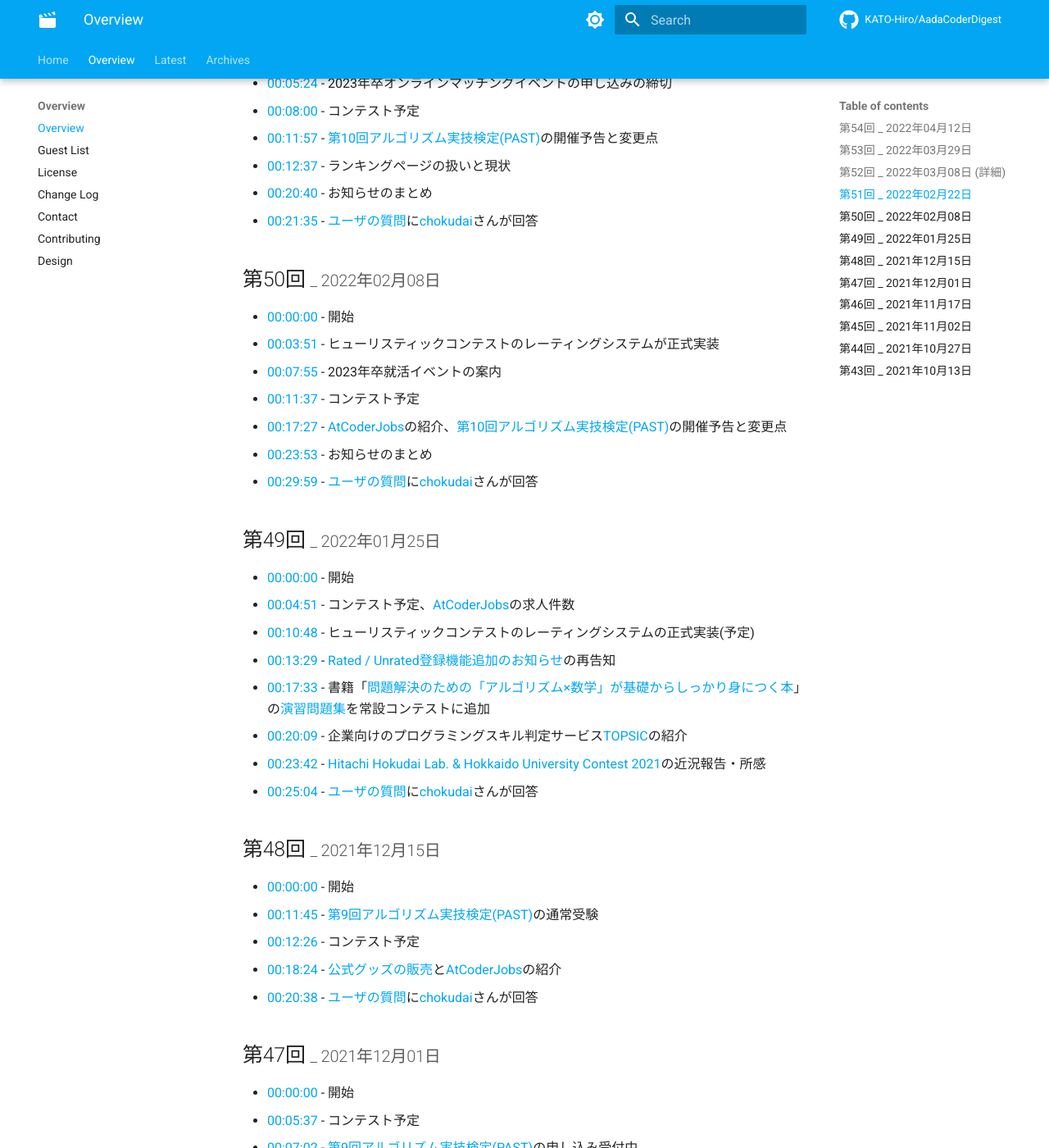
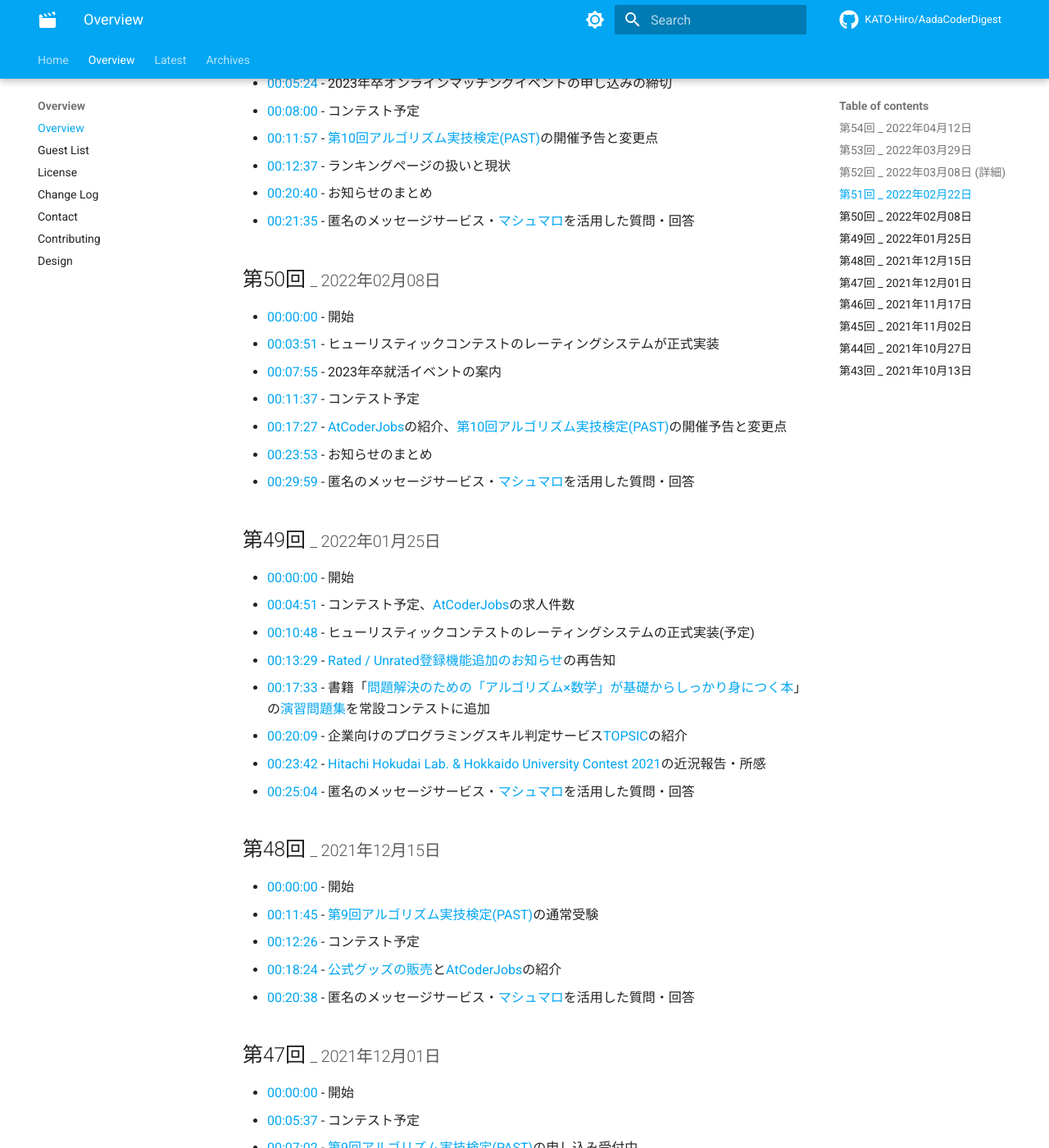
Before and after one commit to KATO-Hiro/AadaCoderDigest, an MkDocs documentation site: the page built from docs/overview/overview.md, in a window 1280 px wide and 1400 px high, scrolled down 1160 px. Shown: the whole window at 82% size. Built offline with MkDocs 1.6.1 and Material for MkDocs 9.7.7, drawn with Linux system fonts in a browser that asks for light colours; comment, search, counter and statistics services are not loaded; some of the changed text lies outside the part shown.

Commit message:
:books: Fix descriptions (#89)

```diff
--- a/docs/overview/overview.md
+++ b/docs/overview/overview.md
@@ -16,7 +16,7 @@
 - [00:02:27](https://youtu.be/TqIhioUzmmc?t=147){.internal-link target=_blank} - コンテスト予定
 - [00:11:33](https://youtu.be/TqIhioUzmmc?t=693){.internal-link target=_blank} - [第10回アルゴリズム実技検定(PAST)](https://past.atcoder.jp/){.internal-link target=_blank}の通常受験の案内
 - [00:12:47](https://youtu.be/TqIhioUzmmc?t=767){.internal-link target=_blank} - [モノグサ プログラミングコンテスト2022（AtCoder Heuristic Contest 009）](https://atcoder.jp/contests/ahc009){.internal-link target=_blank}のすすめ
-- [00:15:00](https://youtu.be/TqIhioUzmmc?t=900){.internal-link target=_blank} - [ユーザの質問](https://marshmallow-qa.com/atcoder){.internal-link target=_blank}に[chokudai](https://atcoder.jp/users/chokudai){.internal-link target=_blank}さんが回答
+- [00:15:00](https://youtu.be/TqIhioUzmmc?t=900){.internal-link target=_blank} - 匿名のメッセージサービス・[マシュマロ](https://marshmallow-qa.com/atcoder){.internal-link target=_blank}を活用した質問・回答
 
 ## 第52回 <small>_ 2022年03月08日 [(詳細)](https://kato-hiro.github.io/AadaCoderDigest/details/archives/2022/52nd)</small>
 
@@ -36,7 +36,7 @@
 - [00:11:57](https://youtu.be/Q-RHzagU6OM?t=717){.internal-link target=_blank} - [第10回アルゴリズム実技検定(PAST)](https://past.atcoder.jp/){.internal-link target=_blank}の開催予告と変更点
 - [00:12:37](https://youtu.be/Q-RHzagU6OM?t=757){.internal-link target=_blank} - ランキングページの扱いと現状
 - [00:20:40](https://youtu.be/Q-RHzagU6OM?t=1240){.internal-link target=_blank} - お知らせのまとめ
-- [00:21:35](https://youtu.be/Q-RHzagU6OM?t=1295){.internal-link target=_blank} - [ユーザの質問](https://marshmallow-qa.com/atcoder){.internal-link target=_blank}に[chokudai](https://atcoder.jp/users/chokudai){.internal-link target=_blank}さんが回答
+- [00:21:35](https://youtu.be/Q-RHzagU6OM?t=1295){.internal-link target=_blank} - 匿名のメッセージサービス・[マシュマロ](https://marshmallow-qa.com/atcoder){.internal-link target=_blank}を活用した質問・回答
 
 ## 第50回 <small>_ 2022年02月08日 </small>
 
@@ -46,7 +46,7 @@
 - [00:11:37](https://youtu.be/qmsNsMakZoo?t=697){.internal-link target=_blank} - コンテスト予定
 - [00:17:27](https://youtu.be/qmsNsMakZoo?t=1047){.internal-link target=_blank} - [AtCoderJobs](https://jobs.atcoder.jp/){.internal-link target=_blank}の紹介、[第10回アルゴリズム実技検定(PAST)](https://past.atcoder.jp/){.internal-link target=_blank}の開催予告と変更点
 - [00:23:53](https://youtu.be/qmsNsMakZoo?t=1433){.internal-link target=_blank} - お知らせのまとめ
-- [00:29:59](https://youtu.be/qmsNsMakZoo?t=1799){.internal-link target=_blank} - [ユーザの質問](https://marshmallow-qa.com/atcoder){.internal-link target=_blank}に[chokudai](https://atcoder.jp/users/chokudai){.internal-link target=_blank}さんが回答
+- [00:29:59](https://youtu.be/qmsNsMakZoo?t=1799){.internal-link target=_blank} - 匿名のメッセージサービス・[マシュマロ](https://marshmallow-qa.com/atcoder){.internal-link target=_blank}を活用した質問・回答
 
 ## 第49回 <small>_ 2022年01月25日 </small>
 
@@ -57,7 +57,7 @@
 - [00:17:33](https://youtu.be/y--OiK8Cyrg?t=1053){.internal-link target=_blank} - 書籍「[問題解決のための「アルゴリズム×数学」が基礎からしっかり身につく本](https://www.amazon.co.jp/%E5%95%8F%E9%A1%8C%E8%A7%A3%E6%B1%BA%E3%81%AE%E3%81%9F%E3%82%81%E3%81%AE%E3%80%8C%E3%82%A2%E3%83%AB%E3%82%B4%E3%83%AA%E3%82%BA%E3%83%A0%C3%97%E6%95%B0%E5%AD%A6%E3%80%8D%E3%81%8C%E5%9F%BA%E7%A4%8E%E3%81%8B%E3%82%89%E3%81%97%E3%81%A3%E3%81%8B%E3%82%8A%E8%BA%AB%E3%81%AB%E3%81%A4%E3%81%8F%E6%9C%AC-%E7%B1%B3%E7%94%B0-%E5%84%AA%E5%B3%BB-ebook/dp/B09NXFQRD3?__mk_ja_JP=%E3%82%AB%E3%82%BF%E3%82%AB%E3%83%8A&crid=31N5XBUCW222H&keywords=%E3%82%A2%E3%83%AB%E3%82%B4%E3%83%AA%E3%82%BA%E3%83%A0+%E6%95%B0%E5%AD%A6&qid=1643109550&sprefix=%E3%82%A2%E3%83%AB%E3%82%B4%E3%83%AA%E3%82%BA%E3%83%A0+%E6%95%B0%E5%AD%A6,aps,182&sr=8-1&linkCode=shr&tag=chokudai-22&language=ja_JP&ref_=as_li_ss_shr&creativeASIN=B09NXFQRD3&camp=1207&creative=undefined&linkId=566ced8b09520361b1763ed25b5ca2e1){.internal-link target=_blank}」の[演習問題集](https://atcoder.jp/contests/math-and-algorithm){.internal-link target=_blank}を常設コンテストに追加
 - [00:20:09](https://youtu.be/y--OiK8Cyrg?t=1209){.internal-link target=_blank} - 企業向けのプログラミングスキル判定サービス[TOPSIC](https://products.sint.co.jp/topsic){.internal-link target=_blank}の紹介
 - [00:23:42](https://youtu.be/y--OiK8Cyrg?t=1422){.internal-link target=_blank} - [Hitachi Hokudai Lab. & Hokkaido University Contest 2021](https://atcoder.jp/contests/hokudai-hitachi2021){.internal-link target=_blank}の近況報告・所感
-- [00:25:04](https://youtu.be/y--OiK8Cyrg?t=1504){.internal-link target=_blank} - [ユーザの質問](https://marshmallow-qa.com/atcoder){.internal-link target=_blank}に[chokudai](https://atcoder.jp/users/chokudai){.internal-link target=_blank}さんが回答
+- [00:25:04](https://youtu.be/y--OiK8Cyrg?t=1504){.internal-link target=_blank} - 匿名のメッセージサービス・[マシュマロ](https://marshmallow-qa.com/atcoder){.internal-link target=_blank}を活用した質問・回答
 
 ## 第48回 <small>_ 2021年12月15日 </small>
 
@@ -65,7 +65,7 @@
 - [00:11:45](https://youtu.be/sXG-Oy6SZ_E?t=705){.internal-link target=_blank} - [第9回アルゴリズム実技検定(PAST)](https://atcoder.jp/contests/past202112-open){.internal-link target=_blank}の通常受験
 - [00:12:26](https://youtu.be/sXG-Oy6SZ_E?t=746){.internal-link target=_blank} - コンテスト予定
 - [00:18:24](https://youtu.be/sXG-Oy6SZ_E?t=1104){.internal-link target=_blank} - [公式グッズの販売](https://suzuri.jp/AtCoder){.internal-link target=_blank}と[AtCoderJobs](https://jobs.atcoder.jp/){.internal-link target=_blank}の紹介
-- [00:20:38](https://youtu.be/sXG-Oy6SZ_E?t=1238){.internal-link target=_blank} - [ユーザの質問](https://marshmallow-qa.com/atcoder){.internal-link target=_blank}に[chokudai](https://atcoder.jp/users/chokudai){.internal-link target=_blank}さんが回答
+- [00:20:38](https://youtu.be/sXG-Oy6SZ_E?t=1238){.internal-link target=_blank} - 匿名のメッセージサービス・[マシュマロ](https://marshmallow-qa.com/atcoder){.internal-link target=_blank}を活用した質問・回答
 
 ## 第47回 <small>_ 2021年12月01日 </small>
 
@@ -73,7 +73,7 @@
 - [00:05:37](https://youtu.be/kN5V4M0BEOU?t=337){.internal-link target=_blank} - コンテスト予定
 - [00:07:02](https://youtu.be/kN5V4M0BEOU?t=422){.internal-link target=_blank} - [第9回アルゴリズム実技検定(PAST)](https://atcoder.jp/contests/past202112-open){.internal-link target=_blank}の申し込み受付中
 - [00:08:45](https://youtu.be/kN5V4M0BEOU?t=525){.internal-link target=_blank} - [Rated / Unrated登録機能](https://atcoder.jp/posts/744){.internal-link target=_blank}に関する説明・注意事項
-- [00:27:42](https://youtu.be/kN5V4M0BEOU?t=1662){.internal-link target=_blank} - [ユーザの質問](https://marshmallow-qa.com/atcoder){.internal-link target=_blank}に[chokudai](https://atcoder.jp/users/chokudai){.internal-link target=_blank}さんが回答
+- [00:27:42](https://youtu.be/kN5V4M0BEOU?t=1662){.internal-link target=_blank} - 匿名のメッセージサービス・[マシュマロ](https://marshmallow-qa.com/atcoder){.internal-link target=_blank}を活用した質問・回答
 
 ## 第46回 <small>_ 2021年11月17日 </small>
 
@@ -82,7 +82,7 @@
 - [00:10:25](https://youtu.be/_Kshag8JigQ?t=625){.internal-link target=_blank} - [Hitachi Hokudai Lab. & Hokkaido University Contest 2021](https://atcoder.jp/contests/hokudai-hitachi2021){.internal-link target=_blank}の開催
 - [00:13:29](https://youtu.be/_Kshag8JigQ?t=809){.internal-link target=_blank} - コンテスト予定
 - [00:24:02](https://youtu.be/_Kshag8JigQ?t=1442){.internal-link target=_blank} - [AtCoder Beginner Contest 230](https://atcoder.jp/contests/abc230){.internal-link target=_blank}が平日開催に至った経緯
-- [00:27:01](https://youtu.be/_Kshag8JigQ?t=1621){.internal-link target=_blank} - [ユーザの質問](https://marshmallow-qa.com/atcoder){.internal-link target=_blank}に[chokudai](https://atcoder.jp/users/chokudai){.internal-link target=_blank}さんが回答
+- [00:27:01](https://youtu.be/_Kshag8JigQ?t=1621){.internal-link target=_blank} - 匿名のメッセージサービス・[マシュマロ](https://marshmallow-qa.com/atcoder){.internal-link target=_blank}を活用した質問・回答
 
 ## 第45回 <small>_ 2021年11月02日 </small>
 
@@ -107,4 +107,4 @@
 - [00:04:53](https://youtu.be/Z1hLjnvT-ck?t=293){.internal-link target=_blank} - コンテスト予定
 - [00:14:11](https://youtu.be/Z1hLjnvT-ck?t=851){.internal-link target=_blank} - [第8回アルゴリズム実技検定(PAST)](https://atcoder.jp/contests/past202109-open){.internal-link target=_blank}の過去問と解説を公開
 - [00:19:45](https://youtu.be/Z1hLjnvT-ck?t=1185){.internal-link target=_blank} - 漫画「[100日後に退職する47歳](https://twitter.com/tome_ura){.internal-link target=_blank}」との関連性
-- [00:22:43](https://youtu.be/Z1hLjnvT-ck?t=1363){.internal-link target=_blank} - [ユーザの質問](https://marshmallow-qa.com/atcoder){.internal-link target=_blank}に[chokudai](https://atcoder.jp/users/chokudai){.internal-link target=_blank}さんが回答
+- [00:22:43](https://youtu.be/Z1hLjnvT-ck?t=1363){.internal-link target=_blank} - 匿名のメッセージサービス・[マシュマロ](https://marshmallow-qa.com/atcoder){.internal-link target=_blank}を活用した質問・回答
```
